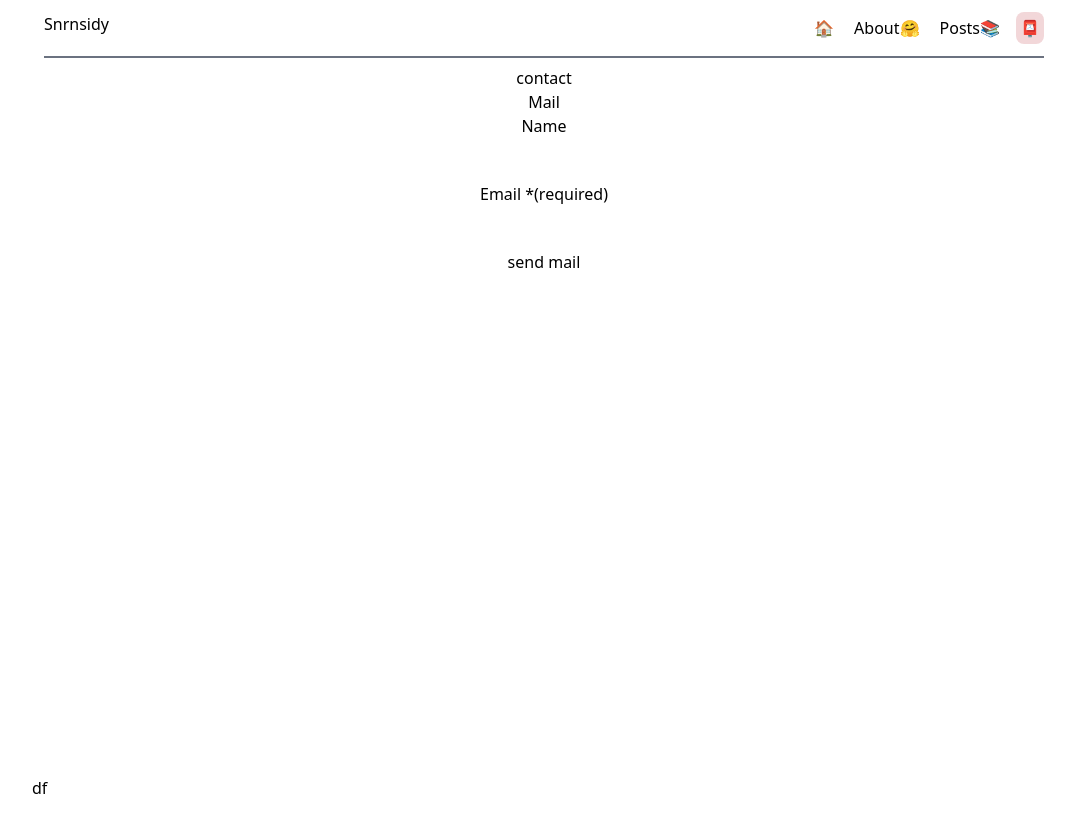
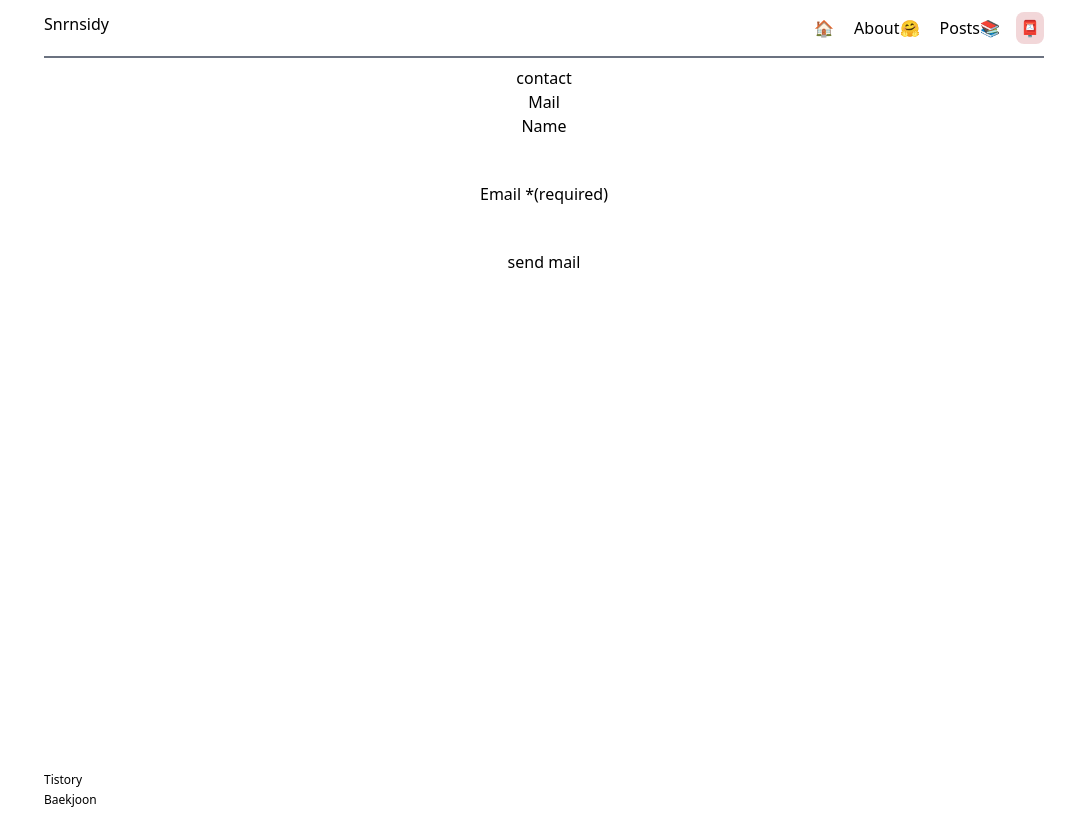
Before and after one commit to tjdls111/next-blog, a Next.js app in the folder blog/: page /contact in a window 1280 px wide. Shown: the whole page, without its empty margins (96-1171 px from the left). Built offline with nearby package versions, Linux system fonts and the light colour scheme.

Commit message:
feat:footer

```diff
--- a/blog/src/components/Footer.tsx
+++ b/blog/src/components/Footer.tsx
@@ -1,6 +1,46 @@
 import React from 'react'
 
 const Footer = () => {
-  return <footer className="h-10 relative translate-y-[-100%]">df</footer>
+  return (
+    <footer className="h-10 relative translate-y-[-100%] ">
+      <ul className="flex flex-col gap-1 text-xs absolute bottom-0 left-0 z-10 text-bold pl-3 pb-2">
+        <li>
+          <a
+            className="hover:underline  hover:text-blue"
+            href="https://snrnsidy.tistory.com/"
+            target="_blank"
+          >
+            Tistory
+          </a>
+        </li>
+        <li>
+          <a
+            className="hover:underline hover:text-blue"
+            href="https://www.acmicpc.net/user/snrnsidy"
+            target="_blank"
+          >
+            Baekjoon
+          </a>
+        </li>
+      </ul>
+      <div className="absolute bottom-0 left-0 right-0">
+        <svg width="100%" height="150px" fill="none">
+          <path fill="#F2D7D9">
+            <animate
+              repeatCount="indefinite"
+              fill="freeze"
+              attributeName="d"
+              dur="10s"
+              values="
+          M0 25.9086C277 84.5821 433 65.736 720 25.9086C934.818 -3.9019 1214.06 -5.23669 1442 8.06597C2079 45.2421 2208 63.5007 2560 25.9088V171.91L0 171.91V25.9086Z;
+          M0 86.3149C316 86.315 444 159.155 884 51.1554C1324 -56.8446 1320.29 34.1214 1538 70.4063C1814 116.407 2156 188.408 2560 86.315V232.317L0 232.316V86.3149Z;
+          M0 53.6584C158 11.0001 213 0 363 0C513 0 855.555 115.001 1154 115.001C1440 115.001 1626 -38.0004 2560 53.6585V199.66L0 199.66V53.6584Z;
+          M0 25.9086C277 84.5821 433 65.736 720 25.9086C934.818 -3.9019 1214.06 -5.23669 1442 8.06597C2079 45.2421 2208 63.5007 2560 25.9088V171.91L0 171.91V25.9086Z"
+            ></animate>
+          </path>
+        </svg>
+      </div>
+    </footer>
+  )
 }
 export default Footer
```
